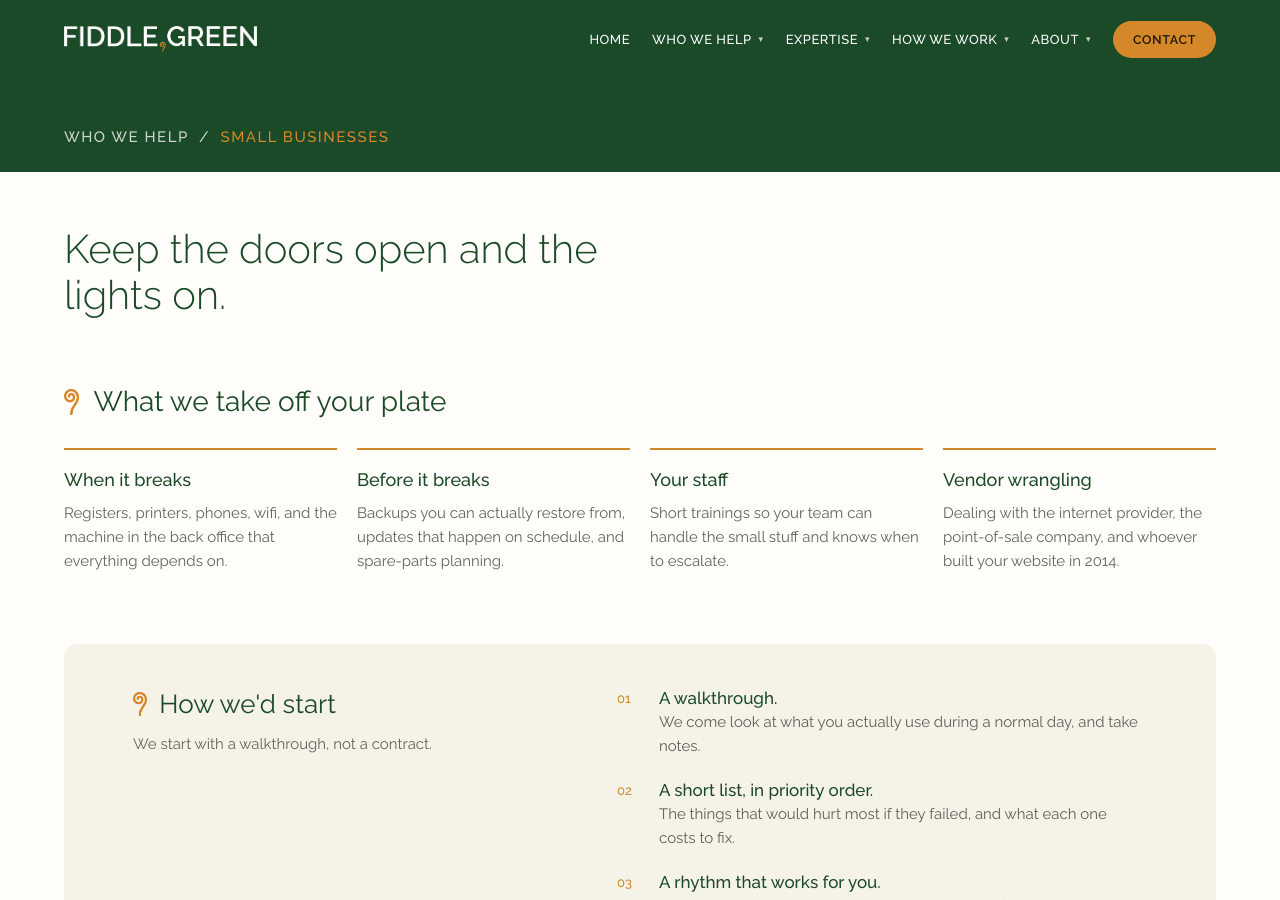
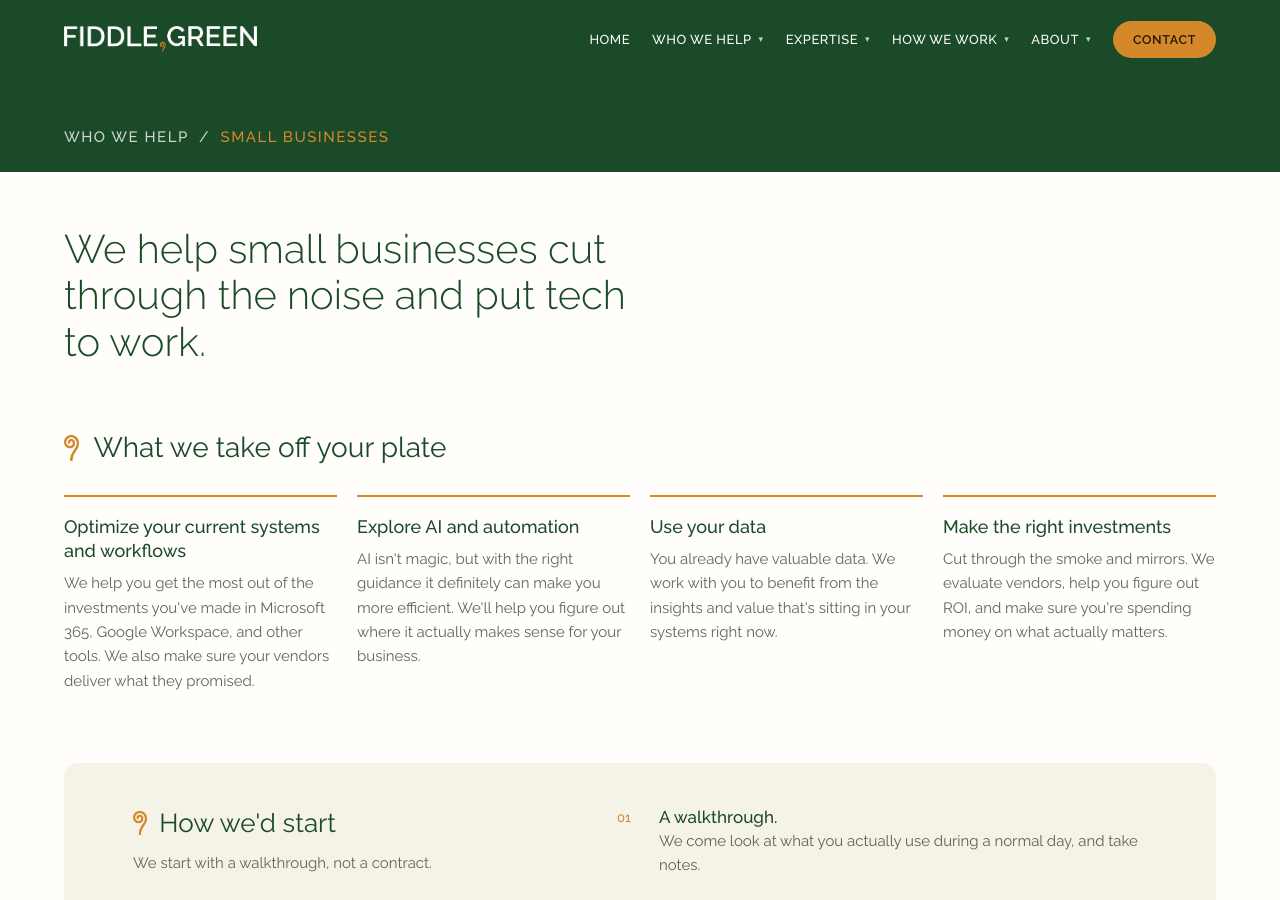
Before and after one commit to TREE-BUB/fiddle-green, a Jekyll site: the page built from who-we-help/small-businesses.html, in a window 1280 px wide and 900 px high. Built offline with Jekyll 4.4.1, drawn with Linux system fonts in a browser that asks for light colours.

Commit message:
Update Small Businesses page: new headline and category cards
Changed headline to "We help small businesses cut through the noise and put tech to work."
Updated four category cards to focus on:
- Optimizing current systems and workflows
- Exploring AI and automation
- Using existing data
- Making the right investments

Co-Authored-By: Claude Haiku 4.5 <noreply@anthropic.com>
Claude-Session: https://claude.ai/code/session_01SgQi5ee1qBqBsYJL8x1hCv

```diff
--- a/_data/seg_pages.yml
+++ b/_data/seg_pages.yml
@@ -27,14 +27,14 @@ startups:
 businesses:
   cards_title: What we take off your plate
   cards:
-    - h: When it breaks
-      p: Registers, printers, phones, wifi, and the machine in the back office that everything depends on.
-    - h: Before it breaks
-      p: Backups you can actually restore from, updates that happen on schedule, and spare-parts planning.
-    - h: Your staff
-      p: Short trainings so your team can handle the small stuff and knows when to escalate.
-    - h: Vendor wrangling
-      p: Dealing with the internet provider, the point-of-sale company, and whoever built your website in 2014.
+    - h: Optimize your current systems and workflows
+      p: We help you get the most out of the investments you've made in Microsoft 365, Google Workspace, and other tools. We also make sure your vendors deliver what they promised.
+    - h: Explore AI and automation
+      p: AI isn't magic, but with the right guidance it definitely can make you more efficient. We'll help you figure out where it actually makes sense for your business.
+    - h: Use your data
+      p: You already have valuable data. We work with you to benefit from the insights and value that's sitting in your systems right now.
+    - h: Make the right investments
+      p: Cut through the smoke and mirrors. We evaluate vendors, help you figure out ROI, and make sure you're spending money on what actually matters.
   steps_note: We start with a walkthrough, not a contract.
   steps:
     - num: "01"
--- a/who-we-help/small-businesses.html
+++ b/who-we-help/small-businesses.html
@@ -4,7 +4,7 @@ permalink: /who-we-help/small-businesses/
 title: Small Businesses
 parent_title: Who We Help
 parent_url: /who-we-help/
-headline: Keep the doors open and the lights on.
+headline: We help small businesses cut through the noise and put tech to work.
 description: A number you can call on a bad day, and someone to plan with on the good ones.
 seg_key: businesses
 ---
```
